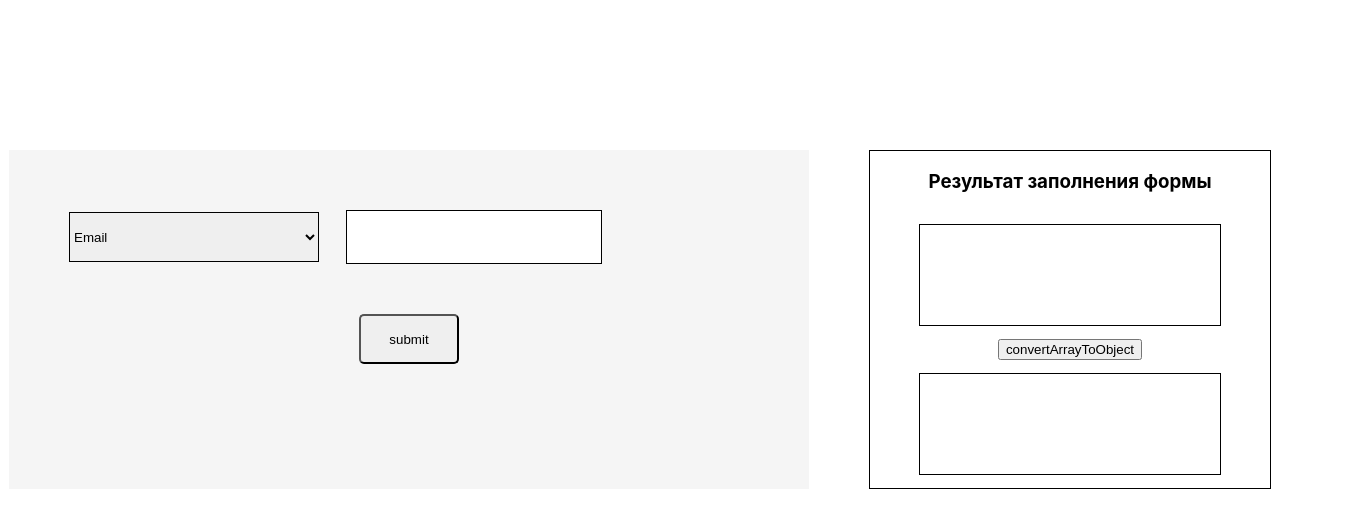
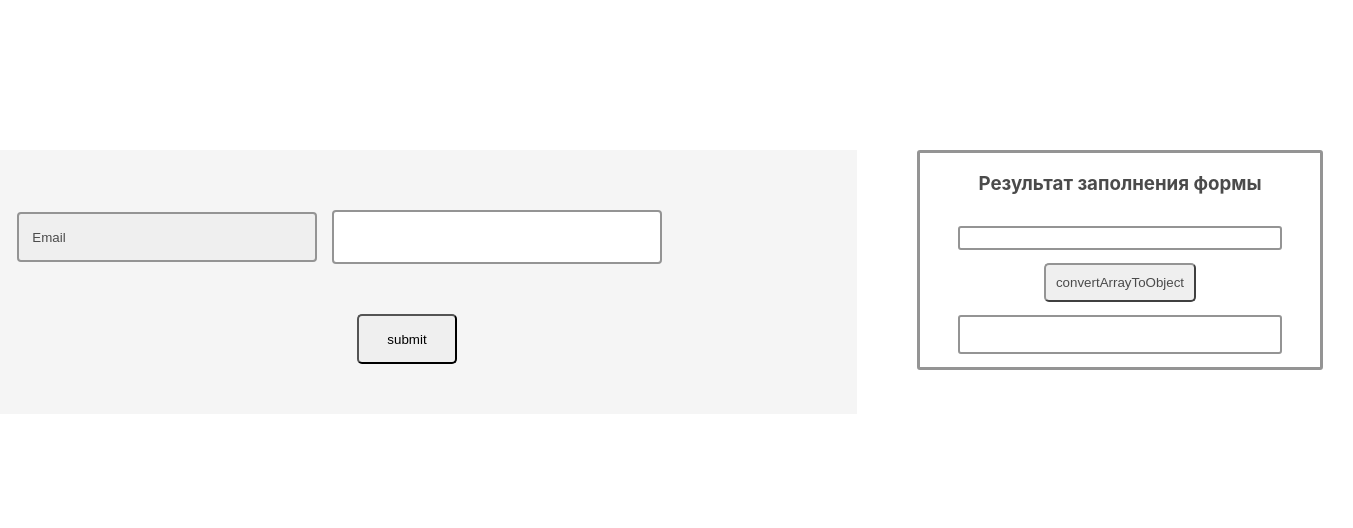
Before and after one commit to liza-rd-brain/ContactForm, a React (Create React App) app: page / in a window 1280 px wide. Shown: the top 528 px of the page, 1353 px wide, since content can reach past the window. Built offline with nearby package versions, Linux system fonts and the light colour scheme.

Commit message:
add style

```diff
--- a/src/App.tsx
+++ b/src/App.tsx
@@ -1,6 +1,7 @@
 import { useReducer } from "react";
 
-import styled from "styled-components";
+import styled, { css } from "styled-components";
+
 import "./index.css";
 
 import { ActionType, AppState } from "./types";
--- a/src/features/Form/Form.tsx
+++ b/src/features/Form/Form.tsx
@@ -16,7 +16,7 @@ const FormContainer = styled.form`
   flex-direction: column;
 
   min-height: 150px;
-  width: 700px;
+  width: 800px;
   background-color: #f5f5f5;
   padding: 50px;
 
@@ -27,6 +27,7 @@ const FormContainer = styled.form`
   & > *:last-child {
     align-self: center;
     margin: 40px 0 0 0;
+    justify-content: flex-end;
   }
 `;
 
--- a/src/features/Form/FormItem.tsx
+++ b/src/features/Form/FormItem.tsx
@@ -1,9 +1,4 @@
-import {
-  FormItemType,
-  FormItemValues,
-  SelectListType,
-  SelectType,
-} from "../../types";
+import { FormItemValues, SelectListType, SelectType } from "../../types";
 
 import styled from "styled-components";
 import { css } from "styled-components";
@@ -23,20 +18,31 @@ const FormItemWrap = styled.div`
   align-items: center;
 `;
 
-const TestElement = css`
+const CommonFormElement = css`
   display: flex;
-  width: 250px;
+  width: 300px;
   height: 50px;
-  border: 1px solid black;
+  border: 2px solid #949494;
+  border-radius: 4px;
+  color: #4b4b4b;
+  padding: 0 1em;
+  &:focus,
+  &:focus-visible {
+    border-color: #949494;
+  }
 `;
 
 const Select = styled.select`
-  ${TestElement}
+  ${CommonFormElement}
   text-transform: capitalize;
+  appearance: none;
+  display: list-item;
+
+  user-select: none;
 `;
 
 const Input = styled.input`
-  ${TestElement}
+  ${CommonFormElement}
 `;
 
 const Option = styled.option``;
@@ -51,7 +57,9 @@ const Button = styled.button`
   width: 50px;
   height: 50px;
   font-size: 24px;
+  border-color: #949494;
   border-radius: 5px;
+  color: #4b4b4b;
 `;
 
 const SELECT_LIST: SelectListType = ["email", "phone", "link"];
@@ -119,8 +127,6 @@ export const FormItem = (props: FormItemPropsType) => {
           <Button
             type="button"
             onClick={(event) => {
-              event.preventDefault();
-
               dispatch({ type: "addFormItem", itemIndex: index });
             }}
           >
@@ -131,7 +137,6 @@ export const FormItem = (props: FormItemPropsType) => {
           <Button
             type="button"
             onClick={(event) => {
-              event.preventDefault();
               dispatch({ type: "deleteFormItem", itemIndex: index });
             }}
           >
--- a/src/features/MessageList.tsx
+++ b/src/features/MessageList.tsx
@@ -8,18 +8,34 @@ import { AppState, FormDataType, FormItemValues } from "../types";
 const MessageListWrap = styled.div`
   display: flex;
   align-items: center;
-  /*   justify-content: center; */
+  flex-direction: column;
+`;
+
+const MessageListContainer = styled.div`
+  display: flex;
+  align-items: center;
   flex-direction: column;
   width: 400px;
-  border: 1px solid #000;
+  border: 3px solid #949494;
+  border-radius: 3px;
 `;
 
-const MessageListHeader = styled.h3``;
+const MessageListHeader = styled.h3`
+  color: #4b4b4b;
+`;
 
 const FormData = styled.pre`
   width: 300px;
-  min-height: 100px;
-  border: 1px solid #000;
+  border: 2px solid #949494;
+  border-radius: 3px;
+  padding: 10px;
+`;
+
+const ConvertButton = styled.button`
+  border-color: #949494;
+  border-radius: 5px;
+  color: #4b4b4b;
+  padding: 10px;
 `;
 
 const getFormValuesString = (formData: FormDataType) => {
@@ -47,10 +63,11 @@ export const MessageList = (props: AppState) => {
   const { formValues, convertedValues } = props;
   return (
     <MessageListWrap>
+      <MessageListContainer>
         <MessageListHeader>Результат заполнения формы</MessageListHeader>
 
         <FormData>{getFormValuesString(formValues)}</FormData>
-      <button
+        <ConvertButton
           type="button"
           onClick={() => {
             appDispatch({
@@ -59,8 +76,9 @@ export const MessageList = (props: AppState) => {
           }}
         >
           convertArrayToObject
-      </button>
+        </ConvertButton>
         {<FormData> {getConvertedValuesString(convertedValues)}</FormData>}
+      </MessageListContainer>
     </MessageListWrap>
   );
 };
```
Lines whose indentation alone changed are shown as unchanged.
